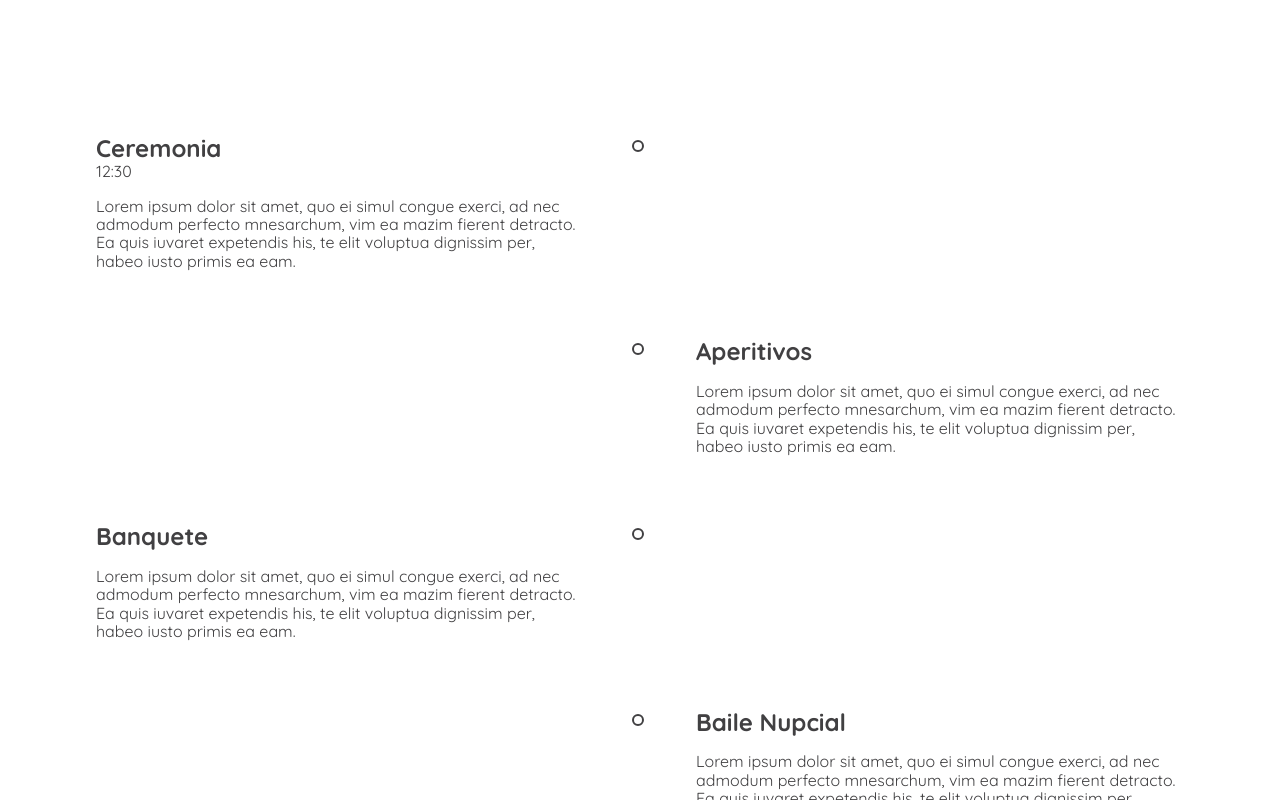
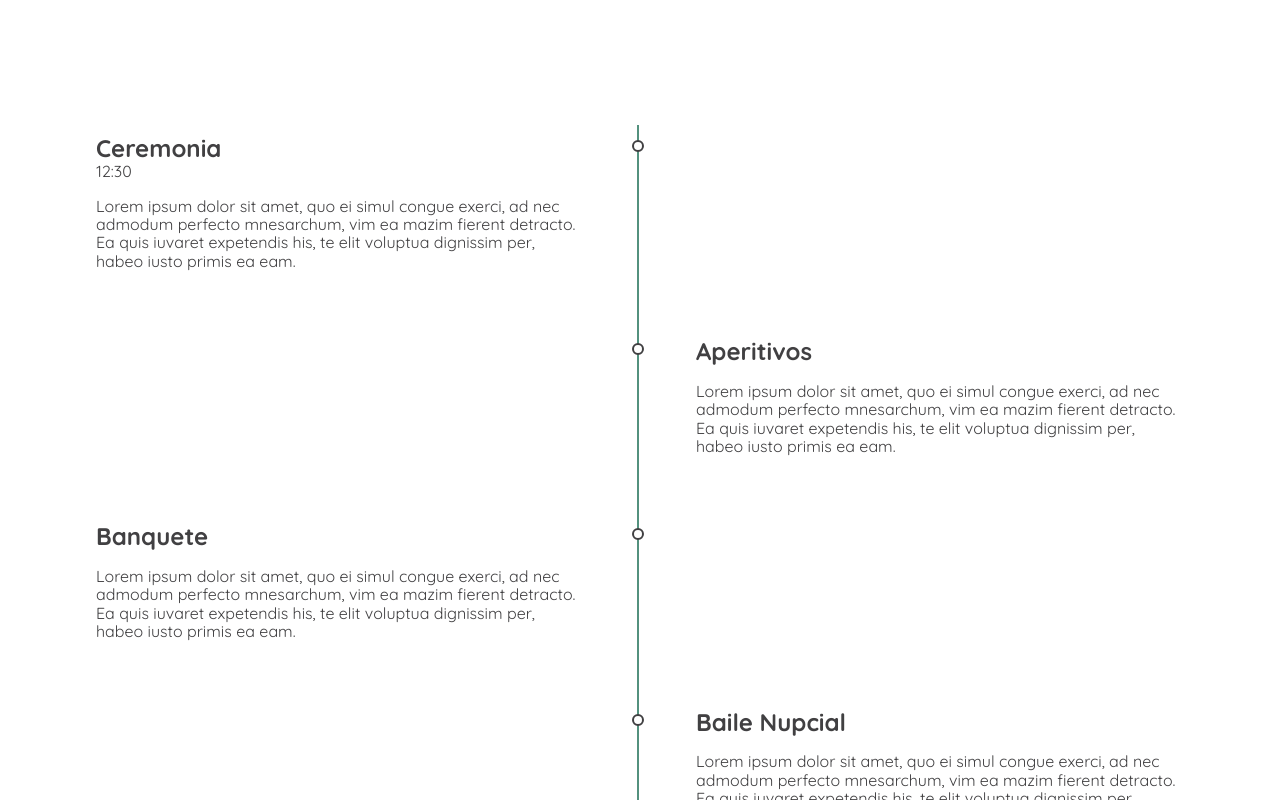
Before and after one commit to danigonlinea/wedding.github.io, a Vue app: page / in a window 1280 px wide. Shown: the part 640-1440 px from the top of the page. Built offline with nearby package versions, Linux system fonts and the light colour scheme.

Commit message:
vertical line in schedule wedding

```diff
--- a/package.json
+++ b/package.json
@@ -10,6 +10,7 @@
     "lint": "eslint --ext .js,.vue src"
   },
   "dependencies": {
+    "@vueuse/core": "^10.7.1",
     "vue": "^3.3.8"
   },
   "devDependencies": {
--- /dev/null
+++ b/src/components/invitation/weddingPlace.vue
@@ -0,0 +1,6 @@
+<template></template>
+
+<style lang="scss">
+.wedding-place {
+}
+</style>
--- a/src/components/invitation/weddingSchedule.vue
+++ b/src/components/invitation/weddingSchedule.vue
@@ -1,5 +1,5 @@
 <template>
-  <div class="wedding-schedule">
+  <div ref="scrollContainer" class="wedding-schedule" @scroll="handleScroll">
     <div class="container left">
       <div class="content">
         <div class="wedding-schedule-header">
@@ -88,6 +88,27 @@
   </div>
 </template>
 
+<script setup>
+import { useWindowScroll } from '@vueuse/core'
+import { ref, watch, computed } from 'vue'
+
+const { y } = useWindowScroll()
+
+const timelineHeight = ref(0)
+
+watch(
+  () => y.value,
+  (newValue, oldValue) => {
+    // console.log(`scrollY changed from ${oldValue} to ${newValue}`)
+
+    if (newValue > 300) {
+      timelineHeight.value = `${newValue - 300}px`
+      console.log(timelineHeight.value)
+    }
+  },
+)
+</script>
+
 <style lang="scss">
 .wedding-schedule {
   position: relative;
@@ -111,27 +132,12 @@
 .schedule-vertical-line-progress {
   position: absolute;
   width: 2px;
-  background-color: yellow;
+  background-color: #53917e;
   top: 0;
   bottom: 0;
   left: 50%;
   margin-left: -3px;
-  animation: slide auto linear;
-  animation-timeline: scroll();
-}
-
-@keyframes slide {
-  0% {
-    height: 0;
-  }
-  100% {
-    height: calc(-100% - 100vw);
-  }
-}
-
-.schedule-vertical-line-progress {
-  background-color: red;
-  height: 100px;
+  height: v-bind(timelineHeight);
 }
 
 /* Container around content */
```
Also changed, not shown: 1 other file (tests, documents, lock files or other folders).
